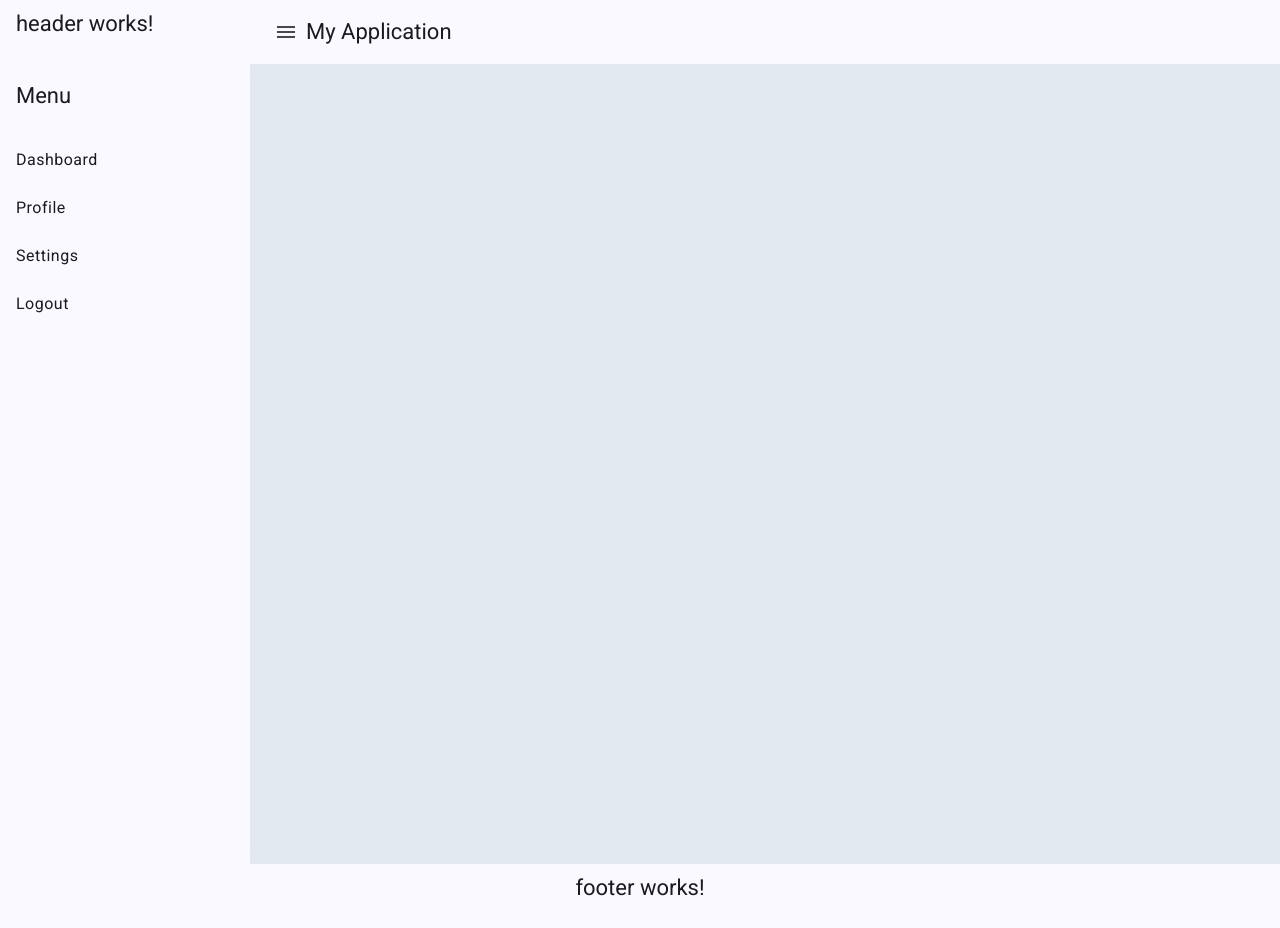
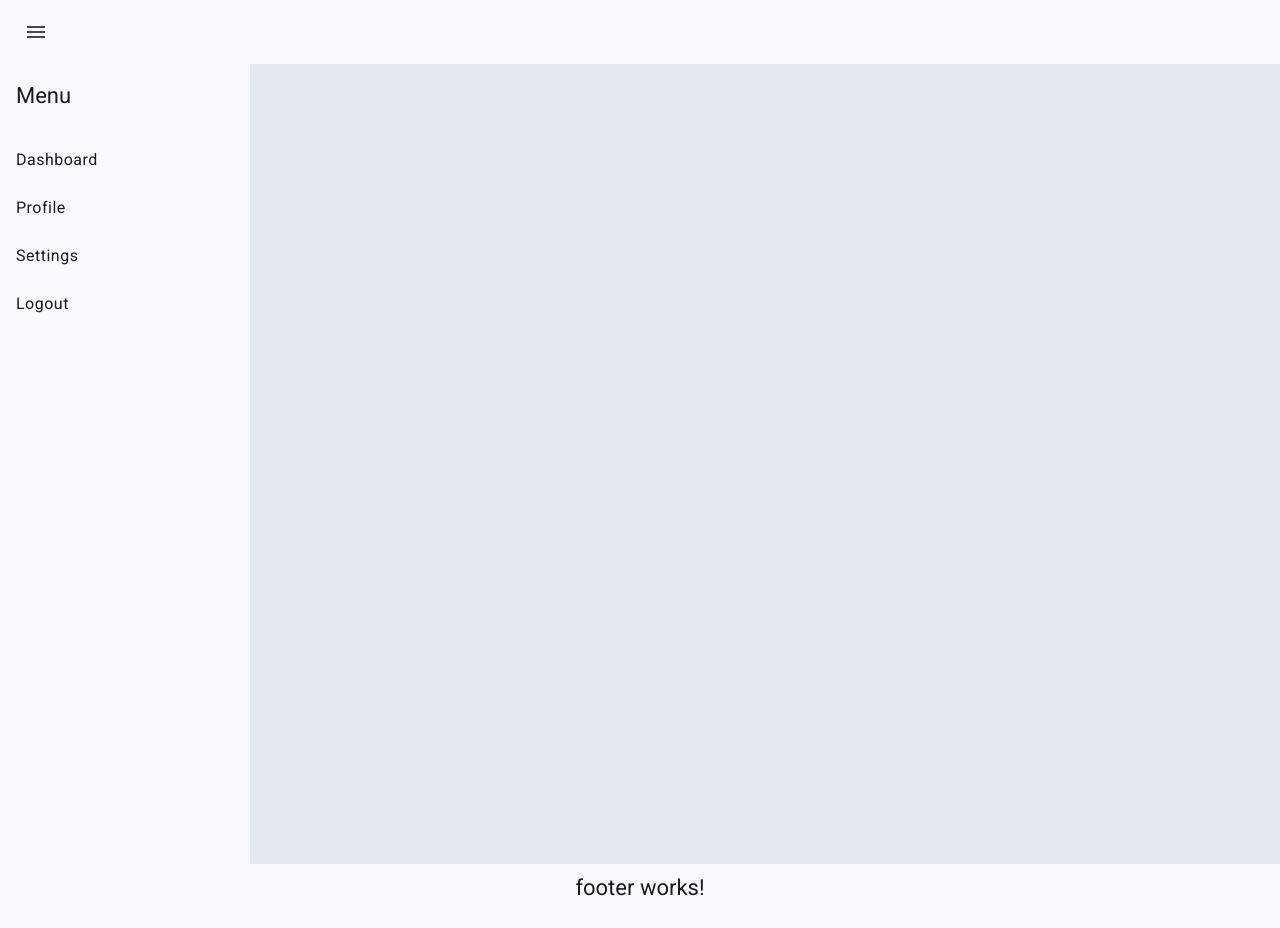
Before and after one commit to Anthony-0908/crud_radenta, an Angular app: page /admin in a window 1280 px wide. Built offline with nearby package versions, Linux system fonts and the light colour scheme.

Commit message:
little adjustment

```diff
--- a/src/app/admin/component/layout/side-navbar/side-navbar.component.html
+++ b/src/app/admin/component/layout/side-navbar/side-navbar.component.html
@@ -28,15 +28,15 @@
 
   </mat-sidenav-content>
 </mat-sidenav-container> -->
+<mat-toolbar color="primary" class="toolbar">
+  <button mat-icon-button (click)="toggleSidenav()">
+    <mat-icon>menu</mat-icon>
+  </button>
+
+</mat-toolbar>
 
 <mat-sidenav-container class="sidenav-container">
   <!-- Toolbar -->
-  <mat-toolbar color="primary" class="toolbar">
-    <button mat-icon-button (click)="toggleSidenav()">
-      <mat-icon>menu</mat-icon>
-    </button>
-    <span>My Application</span>
-  </mat-toolbar>
 
   <!-- Side Navigation -->
   <mat-sidenav #sidenav mode="side" [(opened)]="opened">
```
